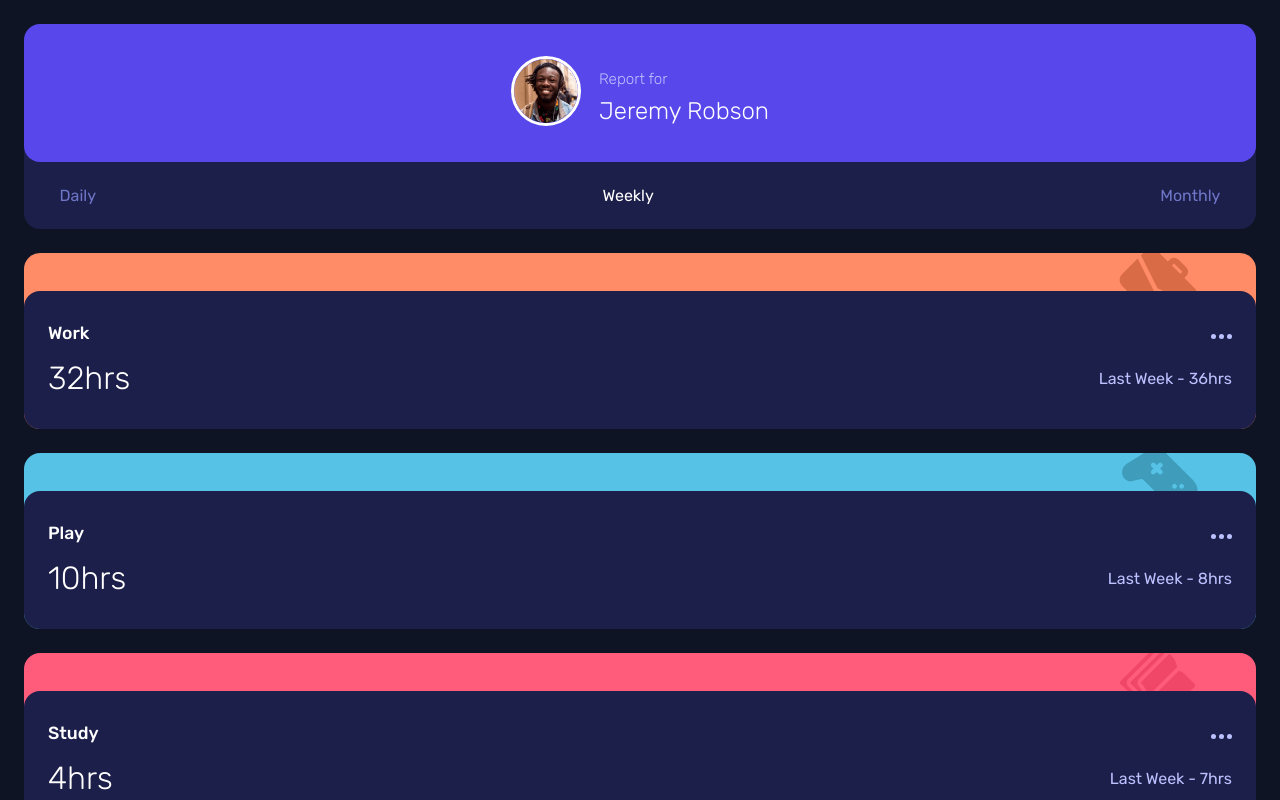
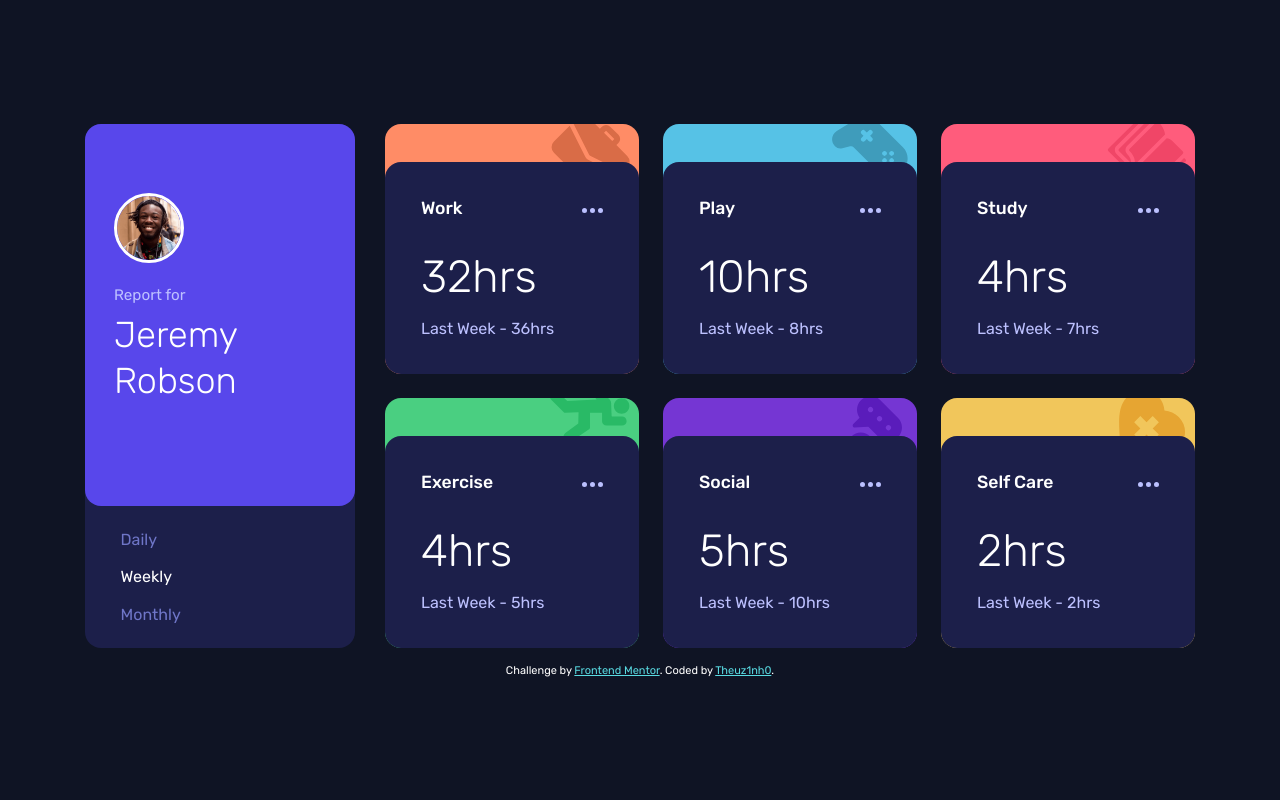
Before and after one commit to Theuz1nh0/time-tracking-dashboard, a plain HTML site: page index.html in a window 1280 px wide. Shown: the top 800 px of the page. Drawn offline with Linux system fonts and the light colour scheme.

Commit message:
projeto mobile e desktop concluido

```diff
--- a/assets/script.js
+++ b/assets/script.js
@@ -77,6 +77,7 @@ const changeHours = (data, container, classes, listenersContainers) => {
             }
         }
     }
+
 }
 
 const colorSections = () => {
@@ -84,7 +85,7 @@ const colorSections = () => {
     const titles = document.getElementsByClassName('title');
 
 
-    for(let i = 0; i < titles.length; i++) {
+    for (let i = 0; i < titles.length; i++) {
         switch (titles[i].textContent) {
             case 'Work':
                 section[i].className = 'section-container work-section'
--- a/assets/style.css
+++ b/assets/style.css
@@ -4,6 +4,7 @@
   padding: 0;
 }
 
+.flex-and-grid,
 .flex {
   align-items: center;
   display: flex;
@@ -13,8 +14,19 @@
 body {
   background-color: hsl(226, 43%, 10%);
   color: white;
+  flex-direction: column;
+  gap: 1rem;
   font-family: 'Rubik', sans-serif;
   padding: 1.5rem;
+}
+
+header,
+main {
+  max-width: 28.25rem;
+}
+
+.header-and-main {
+  max-width: 69.375rem;
 }
 
 .header {
@@ -28,6 +40,7 @@ body {
   padding: 2rem 1.8125rem;
   gap: 1.125rem;
   width: 100%;
+  height: 100%;
 }
 
 .header,
@@ -47,9 +60,10 @@ body {
   font-weight: 300;
   font-size: 1.5rem;
   line-height: 2rem;
+  margin-top: 0.5rem;
 }
 
-.title-of-header span {
+.span-header {
   color: hsl(236, 100%, 87%);
   font-size: 0.95rem;
 }
@@ -161,12 +175,12 @@ body {
   margin-top: 1rem;
 }
 
-.hours-content div:nth-child(1) span{
+.hours-current{
   font-size: 2rem;
   font-weight: 300;
 }
 
-.hours-content div:nth-child(2) span {
+.hours-previous {
   color: hsl(236, 100%, 87%);
 }
 
@@ -176,5 +190,70 @@ body {
 }
 
 .attribution a {
-  color: hsl(228, 45%, 44%);
+  color: hsl(183, 71%, 62%);
 }
+
+@media only screen and (min-width: 875px)  {
+  .flex {
+    flex-direction: column;
+  }
+
+  .flex-and-grid {
+    display: grid;
+    grid-template-columns: repeat(3, 1fr);
+  }
+
+  .grid {
+    display: grid;
+    grid-template-columns: 1fr 3fr;
+    gap: 1.875rem;
+  }
+
+  body {
+    height: 100vh;
+  }
+
+  header,
+  main {
+    max-width: none;
+  }
+
+  .header {
+    margin: 0;
+  }
+
+  .image-and-title-header {
+    align-items: baseline;
+    padding-right: 0;
+    padding-bottom: 4rem;
+  }
+
+  .title-of-header {
+    font-size: 2.25rem;
+    line-height: 2.875rem;
+  }
+
+  .list-options {
+    align-items: baseline;
+    gap: 1.135rem;
+  }
+
+  .header-of-section-container {
+    flex-direction: row;
+  }
+
+  .content-container {
+    padding: 2.25rem;
+  }
+
+  .hours-content {
+    align-items: baseline;
+    gap: 1rem;
+    margin-top: 2rem;
+  }
+
+  .hours-current {
+    font-size: 2.8125rem;
+  }
+
+}
--- a/index.html
+++ b/index.html
@@ -15,7 +15,8 @@
   <title>Frontend Mentor | Time tracking dashboard</title>
 </head>
 
-<body>
+<body class="flex">
+  <div class="grid header-and-main">
     <header class="flex header">
 
       <div class="flex image-and-title-header">
@@ -23,7 +24,8 @@
           <img src="./assets/images/image-jeremy.png" alt="">
         </div>
         <div>
-        <h1 class="title-of-header"><span>Report for</span><br> Jeremy Robson</h1>
+          <span class="span-header">Report for</span>
+          <h1 class="title-of-header">Jeremy Robson</h1>
         </div>
       </div>
 
@@ -34,7 +36,8 @@
       </ul>
 
     </header>
-  <main class="flex main-container">
+
+    <main class="flex-and-grid main-container">
 
       <section class="section-container">
         <div class="content-container">
@@ -163,10 +166,11 @@
       </section>
 
     </main>
+  </div>
 
   <footer class="attribution">
     Challenge by <a href="https://www.frontendmentor.io?ref=challenge" target="_blank">Frontend Mentor</a>.
-    Coded by <a href="#">Your Name Here</a>.
+    Coded by <a href="https://github.com/Theuz1nh0">Theuz1nh0</a>.
   </footer>
 
   <script src="./assets/script.js"></script>
```
Lines whose indentation alone changed are shown as unchanged.
